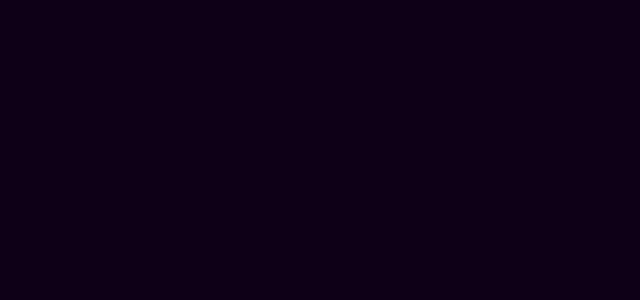
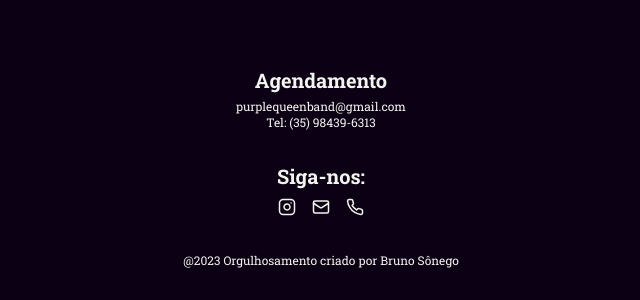
Before and after one commit to sonegobruno/purple-queen-band, a Next.js app: page / in a window 1280 px wide. Shown: the part 766-1066 px from the top of the page, without its empty margins (319-959 px from the left). Before the commit the page ends 800 px from the top, so only its background shows below. Built offline with nearby package versions, Linux system fonts and the light colour scheme.

Commit message:
feat: add footer

```diff
--- /dev/null
+++ b/src/app/components/Footer.tsx
@@ -0,0 +1,31 @@
+import { Instagram, Mail, Phone } from 'lucide-react'
+import { LinkIcon } from './LinkIcon'
+
+export function Footer() {
+  return (
+    <footer className="flex items-center flex-col py-8">
+      <div className="schedule">
+        <h2 className="text-center text-xl font-bold">Agendamento</h2>
+        <p className="text-center text-xs mt-1">purplequeenband@gmail.com</p>
+        <p className="text-center text-xs">Tel: (35) 98439-6313</p>
+      </div>
+      <div className="social-medial mt-8">
+        <h2 className="text-center text-xl font-bold">Siga-nos:</h2>
+        <nav className="flex items-center gap-2 mt-1">
+          <LinkIcon
+            href="https://www.instagram.com/purplequeenband"
+            icon={Instagram}
+          />
+
+          <LinkIcon href="mailto:purplequeenband@gmail.com" icon={Mail} />
+          <LinkIcon href="tel:35984396313" icon={Phone} />
+        </nav>
+      </div>
+      <div className="made-by mt-8">
+        <p className="text-center text-xs">
+          @2023 Orgulhosamento criado por Bruno Sônego
+        </p>
+      </div>
+    </footer>
+  )
+}
--- a/src/app/components/Header.tsx
+++ b/src/app/components/Header.tsx
@@ -6,7 +6,7 @@ import { LinkIcon } from './LinkIcon'
 
 export function Header() {
   return (
-    <header className="p-4 space-x-12 flex justify-center items-center">
+    <header className="h-[80px] p-4 space-x-12 flex justify-center items-center">
       <Link href="/" tabIndex={-1}>
         <Image
           src="/logo.svg"
--- a/src/app/layout.tsx
+++ b/src/app/layout.tsx
@@ -4,6 +4,7 @@ import type { Metadata } from 'next'
 import { Roboto_Slab } from 'next/font/google'
 import { twMerge } from 'tailwind-merge'
 import { Header } from './components/Header'
+import { Footer } from './components/Footer'
 
 const robotoSlab = Roboto_Slab({ subsets: ['latin'] })
 
@@ -25,6 +26,7 @@ export default function RootLayout({
       <body className={twMerge(robotoSlab.className, 'bg-dark text-light')}>
         <Header />
         {children}
+        <Footer />
       </body>
     </html>
   )
--- a/src/app/page.tsx
+++ b/src/app/page.tsx
@@ -1,3 +1,3 @@
 export default function Home() {
-  return <main></main>
+  return <main className="h-[calc(100vh-80px)]"></main>
 }
```
